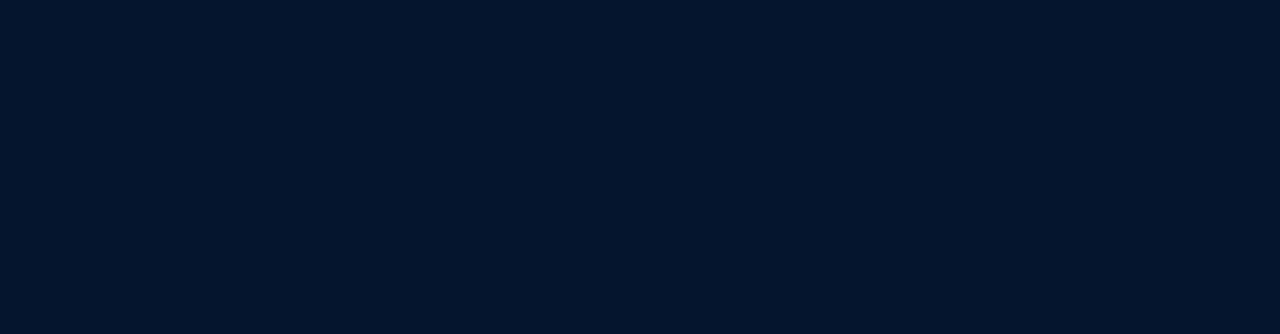
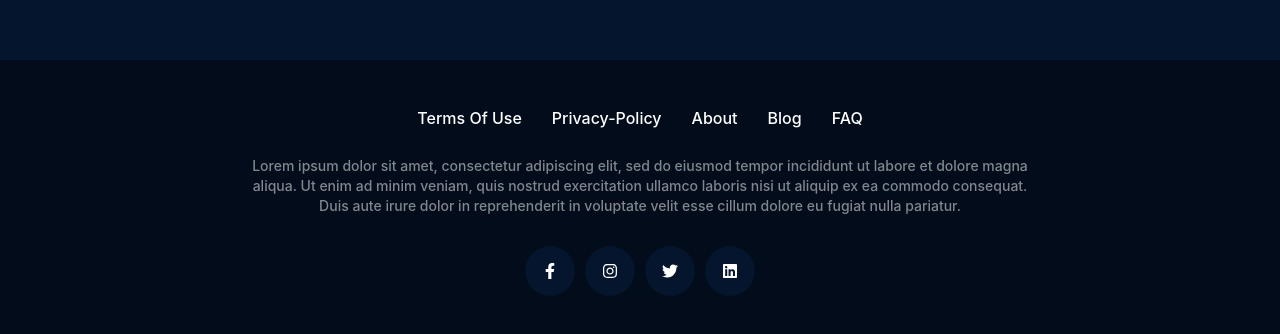
Before and after one commit to AbbasRuder/Filmix, a React (Vite) app: page / in a window 1280 px wide. Shown: the part 1640-1974 px from the top of the page. Before the commit the page ends 800 px from the top, so only its background shows below. Built offline with nearby package versions, Linux system fonts and the light colour scheme; no server answers; the HTML template or start-up script is replaced by a standard one.

Commit message:
feat(footer) - add footer section

```diff
--- a/src/components/footer/Footer.jsx
+++ b/src/components/footer/Footer.jsx
@@ -1,8 +1,52 @@
-import React from 'react'
-import "./style.scss"
+import React from "react";
+import "./style.scss";
+import {
+    FaFacebookF,
+    FaInstagram,
+    FaTwitter,
+    FaLinkedin,
+} from "react-icons/fa";
 
-export default function Footer() {
-  return (
-    <div>Footer</div>
-  )
-}
+import ContentWrapper from "../contentWrapper/ContentWrapper";
+
+
+
+const Footer = () => {
+    return (
+        <footer className="footer">
+            <ContentWrapper>
+                <ul className="menuItems">
+                    <li className="menuItem">Terms Of Use</li>
+                    <li className="menuItem">Privacy-Policy</li>
+                    <li className="menuItem">About</li>
+                    <li className="menuItem">Blog</li>
+                    <li className="menuItem">FAQ</li>
+                </ul>
+                <div className="infoText">
+                    Lorem ipsum dolor sit amet, consectetur adipiscing elit, sed
+                    do eiusmod tempor incididunt ut labore et dolore magna
+                    aliqua. Ut enim ad minim veniam, quis nostrud exercitation
+                    ullamco laboris nisi ut aliquip ex ea commodo consequat.
+                    Duis aute irure dolor in reprehenderit in voluptate velit
+                    esse cillum dolore eu fugiat nulla pariatur.
+                </div>
+                <div className="socialIcons">
+                    <span className="icon">
+                        <FaFacebookF />
+                    </span>
+                    <span className="icon">
+                        <FaInstagram />
+                    </span>
+                    <span className="icon">
+                        <FaTwitter />
+                    </span>
+                    <span className="icon">
+                        <FaLinkedin />
+                    </span>
+                </div>
+            </ContentWrapper>
+        </footer>
+    );
+};
+
+export default Footer;
--- a/src/components/footer/style.scss
+++ b/src/components/footer/style.scss
@@ -0,0 +1,68 @@
+@import "../../mixin.scss";
+.footer {
+    background-color: var(--black3);
+    padding: 50px 0;
+    color: white;
+    position: relative;
+    .contentWrapper {
+        display: flex;
+        flex-direction: column;
+        align-items: center;
+    }
+    .menuItems {
+        list-style-type: none;
+        display: flex;
+        align-items: center;
+        justify-content: center;
+        gap: 15px;
+        margin-bottom: 20px;
+        @include md {
+            margin-bottom: 30px;
+            gap: 30px;
+        }
+        .menuItem {
+            transition: all ease 0.3s;
+            cursor: pointer;
+            font-size: 12px;
+            @include md {
+                font-size: 16px;
+            }
+            &:hover {
+                color: var(--pink);
+            }
+        }
+    }
+    .infoText {
+        font-size: 12px;
+        line-height: 20px;
+        opacity: 0.5;
+        text-align: center;
+        max-width: 800px;
+        margin-bottom: 20px;
+        @include md {
+            font-size: 14px;
+            margin-bottom: 30px;
+        }
+    }
+    .socialIcons {
+        display: flex;
+        align-items: center;
+        justify-content: center;
+        gap: 10px;
+        .icon {
+            width: 50px;
+            height: 50px;
+            border-radius: 50%;
+            background-color: var(--black);
+            display: flex;
+            align-items: center;
+            justify-content: center;
+            cursor: pointer;
+            transition: all ease 0.3s;
+            &:hover {
+                box-shadow: 0 0 0.625em var(--pink);
+                color: var(--pink);
+            }
+        }
+    }
+}
--- a/src/components/header/Header.jsx
+++ b/src/components/header/Header.jsx
@@ -28,7 +28,6 @@
 
   // -Navbar starts with 'blur', if scrolling down then hide the navbar and if scrolling up then show the navbar
   const controlNavbarOnScroll = () => {
-    setLastScrollY(window.scrollY)
     if(window.scrollY > 200) {
       if(window.scrollY > lastScrollY && !mobileMenu) {
         setNavbarView("hide")
@@ -38,6 +37,7 @@
     } else {
       setNavbarView("blur")
     }
+    setLastScrollY((current) => window.scrollY)
   }
 
   useEffect(() => {
--- a/src/components/layout/Layout.jsx
+++ b/src/components/layout/Layout.jsx
@@ -9,7 +9,7 @@
     <div>
         <Header />
         <Outlet />
-        {/* <Footer/> */}
+        <Footer/>
     </div>
   )
 }
--- a/src/pages/home/Home.jsx
+++ b/src/pages/home/Home.jsx
@@ -6,6 +6,7 @@
   return (
     <div className='homePage'>
         <HeroBanner />
+        <div style={{height: 1000}}></div>
     </div>
   )
 }
```
